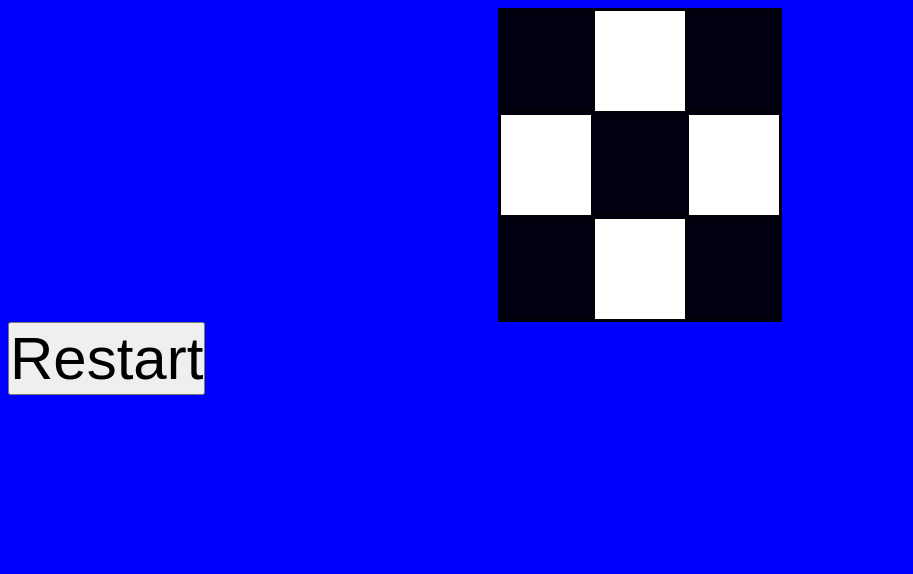
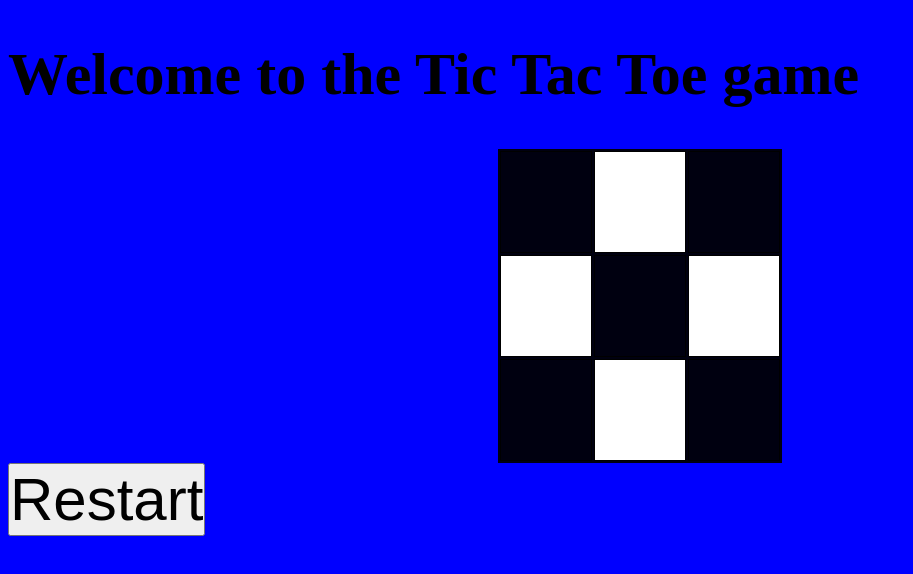
Before and after one commit to suhel8/Tic_Tac_Toe, a plain HTML site: page index.html in a window 1280 px wide. Shown: the whole page, without its empty margins (0-913 px from the left). Drawn offline with Linux system fonts and the light colour scheme.

Commit message:
Update index.html

```diff
--- a/index.html
+++ b/index.html
@@ -7,6 +7,7 @@
     <title> Tic Tac Toe game </title>
   </head>
   <body>
+    <h1> Welcome to the Tic Tac Toe game </h1>
     <table align="center" id="board">
       <tr>
         <td> </td>
```
